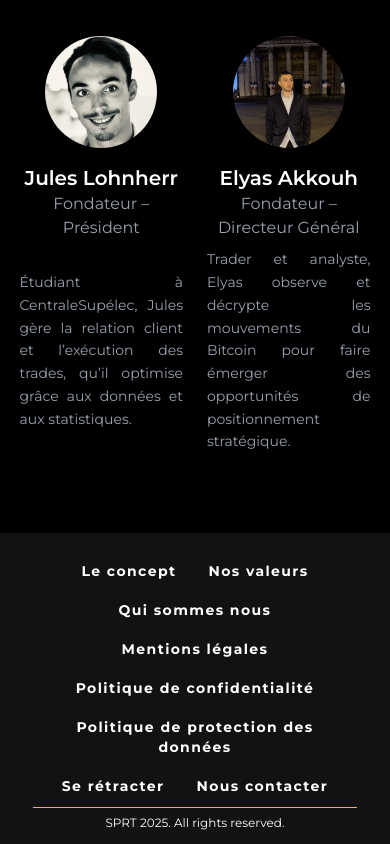
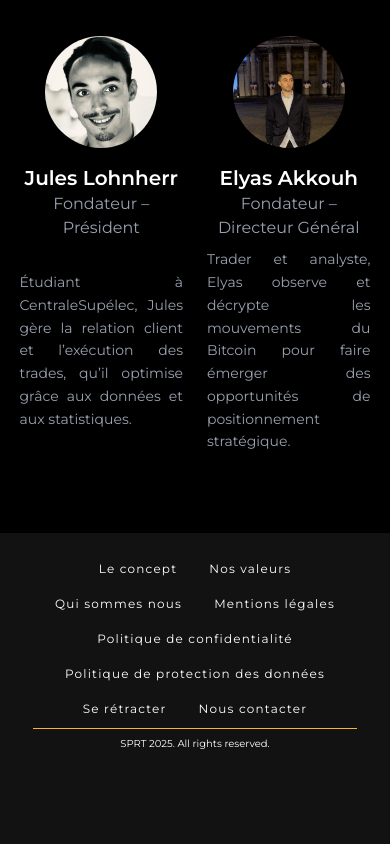
Before and after one commit to Pypypierre/sprt, a SvelteKit app: page / in a window 390 px wide. Shown: the part 3706-4550 px from the top of the page. After the commit the page ends 4471 px from the top, so only its background shows below. Built offline with nearby package versions, Linux system fonts and the light colour scheme.

Commit message:
feat: smaller footer

```diff
--- a/src/routes/+layout.svelte
+++ b/src/routes/+layout.svelte
@@ -259,15 +259,15 @@
 
 <footer id="footer" class="text-white px-6 py-4 flex flex-col items-center pb-5 pt-5">
 	<div class="pb-2 w-[90%] flex items-center justify-between mx-auto md:pb-10">
-		<nav class="pt-2 text-sm flex flex-wrap justify-center md:justify-center gap-x-8 gap-y-4 md:text-lg tracking-widest md:pt-10">
-			<a href="/#concept" onclick={(event: Event) => scrollToValues(event, "concept")} class="relative pb-0.5 border-b font-bold border-transparent hover:border-b-1 hover:border-yellow-400 transition duration-300 text-center">Le concept</a>
-			<a href="/#values" onclick={(event: Event) => scrollToValues(event, "values")} class="relative pb-0.5 border-b font-bold border-transparent hover:border-b-1 hover:border-yellow-400 transition duration-300 text-center">Nos valeurs</a>
-			<a href="/#who_we_are" onclick={(event: Event) => scrollToValues(event, "who_we_are")} class="relative pb-0.5 border-b font-bold border-transparent hover:border-b-1 hover:border-yellow-400 transition duration-300 text-center">Qui sommes nous</a>
-			<a href="/legal_notices" class="relative pb-0.5 border-b font-bold border-transparent hover:border-b-1 hover:border-yellow-400 transition duration-300 text-center">Mentions légales</a>
-			<a href="/privacy_policy" class="relative pb-0.5 border-b font-bold border-transparent hover:border-b-1 hover:border-yellow-400 transition duration-300 text-center">Politique de confidentialité</a>
-			<a href="/personnal_information_protection_policies" class="relative pb-0.5 border-b font-bold border-transparent hover:border-b-1 hover:border-yellow-400 transition duration-300 text-center">Politique de protection des données</a>
-			<a href="/downloads/FORMULAIRE-DE-RÉTRACTATION.pdf" target="_blank" class="relative pb-0.5 border-b font-bold border-transparent hover:border-b-1 hover:border-yellow-400 transition duration-300 text-center">Se rétracter</a>
-			<a href="/contact" onclick={(event: Event) => window.scrollTo(0, 0)} class="relative pb-0.5 border-b font-bold border-transparent hover:border-b-1 hover:border-yellow-400 transition duration-300 text-center">Nous contacter</a>
+		<nav class="pt-2 text-xs flex flex-wrap justify-center md:justify-center gap-x-8 gap-y-4 md:text-lg tracking-widest md:pt-10">
+			<a href="/#concept" onclick={(event: Event) => scrollToValues(event, "concept")} class="relative pb-0.5 border-b md:font-bold border-transparent hover:border-b-1 hover:border-yellow-400 transition duration-300 text-center">Le concept</a>
+			<a href="/#values" onclick={(event: Event) => scrollToValues(event, "values")} class="relative pb-0.5 border-b md:font-bold border-transparent hover:border-b-1 hover:border-yellow-400 transition duration-300 text-center">Nos valeurs</a>
+			<a href="/#who_we_are" onclick={(event: Event) => scrollToValues(event, "who_we_are")} class="relative pb-0.5 border-b md:font-bold border-transparent hover:border-b-1 hover:border-yellow-400 transition duration-300 text-center">Qui sommes nous</a>
+			<a href="/legal_notices" class="relative pb-0.5 border-b md:font-bold border-transparent hover:border-b-1 hover:border-yellow-400 transition duration-300 text-center">Mentions légales</a>
+			<a href="/privacy_policy" class="relative pb-0.5 border-b md:font-bold border-transparent hover:border-b-1 hover:border-yellow-400 transition duration-300 text-center">Politique de confidentialité</a>
+			<a href="/personnal_information_protection_policies" class="relative pb-0.5 border-b md:font-bold border-transparent hover:border-b-1 hover:border-yellow-400 transition duration-300 text-center">Politique de protection des données</a>
+			<a href="/downloads/FORMULAIRE-DE-RÉTRACTATION.pdf" target="_blank" class="relative pb-0.5 border-b md:font-bold border-transparent hover:border-b-1 hover:border-yellow-400 transition duration-300 text-center">Se rétracter</a>
+			<a href="/contact" onclick={(event: Event) => window.scrollTo(0, 0)} class="relative pb-0.5 border-b md:font-bold border-transparent hover:border-b-1 hover:border-yellow-400 transition duration-300 text-center">Nous contacter</a>
 		</nav>
 		<div class="hidden md:flex items-center space-x-4">
 			 <a href="/" class="block">
@@ -276,7 +276,7 @@
 		</div>
 	</div>
 	<div class="w-[95%] h-[1px] bg-[#F9B333] mb-4">
-	  <p class="text-xs text-center mt-2 md:text-base">
+	  <p class="text-2xs text-center mt-2 md:text-base">
 		SPRT 2025. All rights reserved.
 	  </p>
 	</div>
```
